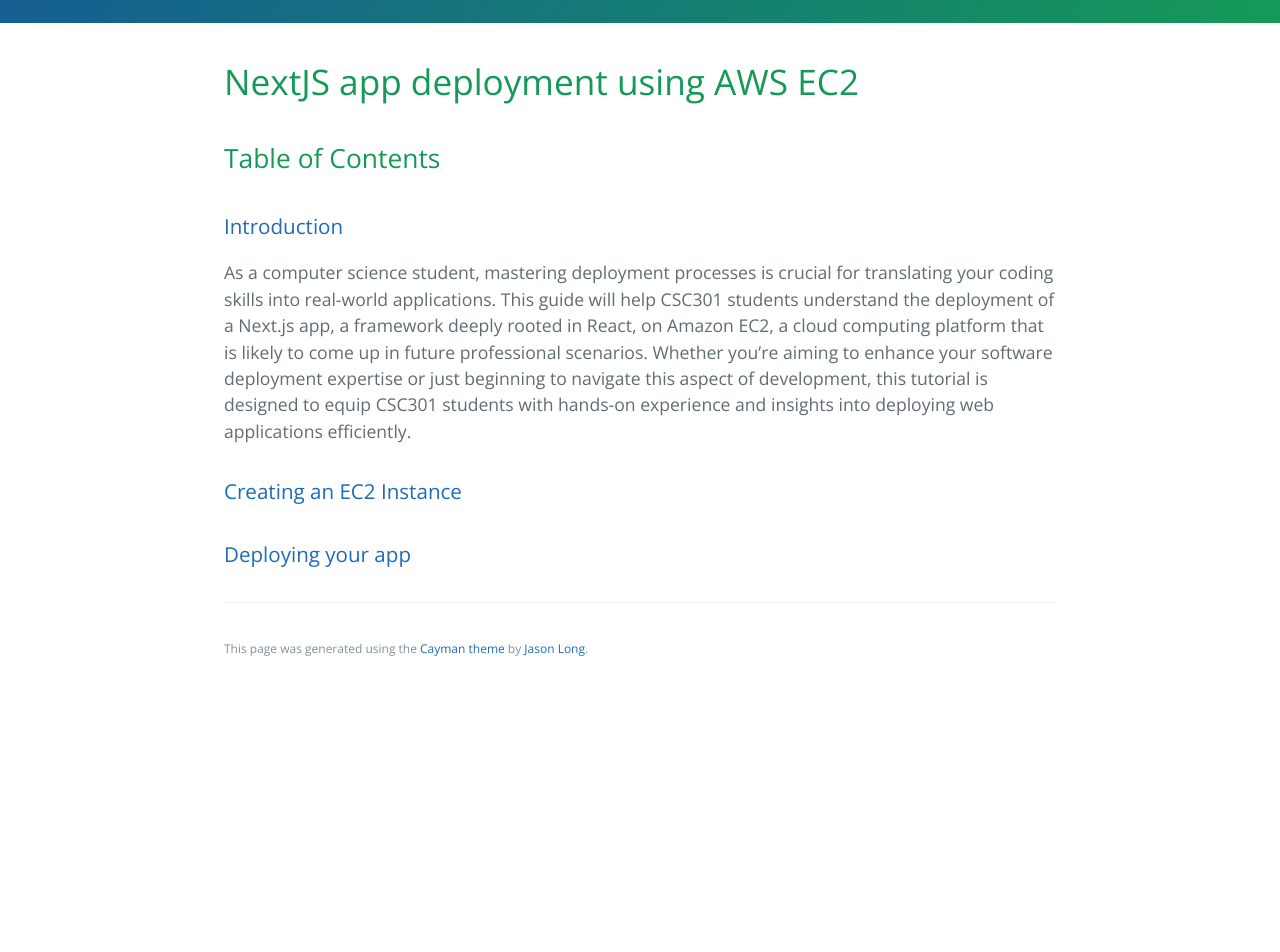
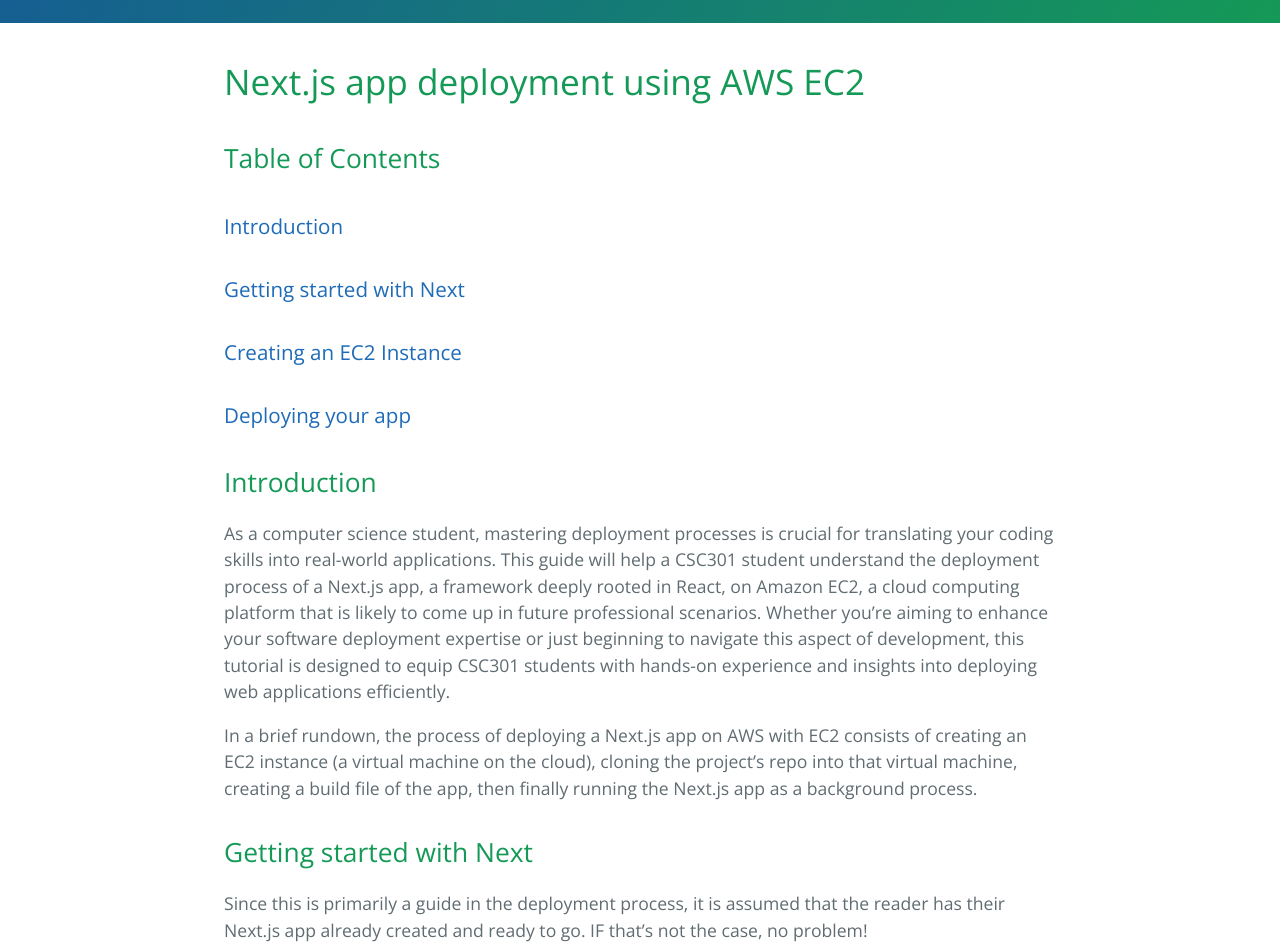
Before and after one commit to learning-software-engineering/learning-software-engineering.github.io, a Jekyll site: the page built from Topics/Development_Process/NextJS_AWS_Deployment.md, in a window 1280 px wide and 1400 px high, scrolled down 283 px. Shown: the top 952 px of the window. Built offline with Jekyll 4.4.1, drawn with Linux system fonts in a browser that asks for light colours; our own code applies the rules of GitHub Pages for plain Markdown files; before the commit the page ends 974 px from its top, so only the background shows below that; some of the changed text lies outside the part shown.

Commit message:
Update NextJS_AWS_Deployment.md

```diff
--- a/Topics/Development_Process/NextJS_AWS_Deployment.md
+++ b/Topics/Development_Process/NextJS_AWS_Deployment.md
@@ -1,7 +1,36 @@
-# NextJS app deployment using AWS EC2
+# Next.js app deployment using AWS EC2
 
 ## Table of Contents
-### [Introduction](#intro-1)
-As a computer science student, mastering deployment processes is crucial for translating your coding skills into real-world applications. This guide will help CSC301 students understand the deployment of a Next.js app, a framework deeply rooted in React, on Amazon EC2, a cloud computing platform that is likely to come up in future professional scenarios. Whether you're aiming to enhance your software deployment expertise or just beginning to navigate this aspect of development, this tutorial is designed to equip CSC301 students with hands-on experience and insights into deploying web applications efficiently.
-### [Creating an EC2 Instance](#deployment-process-1)
+### [Introduction](#introduction-1)
+### [Getting started with Next](#getting-started-with-next-1)
+### [Creating an EC2 Instance](#creating-an-ec2-instance-1)
 ### [Deploying your app](#deploying-app-1)
+
+## Introduction
+As a computer science student, mastering deployment processes is crucial for translating your coding skills into real-world applications. This guide will help
+a CSC301 student understand the deployment process of a Next.js app, a framework deeply rooted in React, on Amazon EC2, a cloud computing platform that is likely to come up in future professional scenarios. Whether you're aiming to enhance your software deployment expertise or just beginning to navigate this aspect of development, this tutorial is designed to equip CSC301 students with hands-on experience and insights into deploying web applications efficiently.
+
+In a brief rundown, the process of deploying a Next.js app on AWS with EC2 consists of creating an EC2 instance (a virtual machine on the cloud), cloning the project's repo into that virtual machine, creating a build file of the app, then finally running the Next.js app as a background process.
+
+## Getting started with Next
+Since this is primarily a guide in the deployment process, it is assumed that the reader has their Next.js app already created and ready to go. IF that's not the case, no problem!
+
+Next.js is a react framework for the web, which enables you to create **full-stack** Web applications, all by extending React features. In addition to countless online rescources and excellent docs the Next.js team provides, getting started is even simpler with Next.js's command line interface tool, [`create-next-app`](https://nextjs.org/docs/app/api-reference/create-next-app). This helpful tool can really kickstart your development, and get your project off to a clean start.
+
+## Creating an EC2 Instance
+Now that you've hopefully got your hands a little dirty with Next.js develepment, its time to get your app off localhost and into the cloud! This process begins by creating an EC2 Instance.
+
+1) Log in to AWS, or create a free account.(Note you will need to provide credit card information, but as long as you only use free services, you won't get billed).
+2) Navigate to the **EC2 Dashboard**. ![image](https://github.com/learning-software-engineering/learning-software-engineering.github.io/assets/62919149/935781b1-e426-453c-84d6-4dec25e53901)
+3) Create a new instance by clicking **Launch Instance**.
+4) Name your instance (name doesn't really matter), select the Ubuntu server for you Amazon Machine Image, select your desired instance type (micro for free tier), create a new RSA key pair(make sure you keep track of its location). That's it for config; select the **Launch Instance** button at the bottom of the screen.
+5) Locate your instance by navigating to **All Instances**, then select your newly created instance. Open the **Security** tab, and click the security groups tab.![image](https://github.com/learning-software-engineering/learning-software-engineering.github.io/assets/62919149/bc74382e-12b9-4041-9dc3-db1dcc61a8be)
+6) Head to **Edit Inbound Rules**, and create a new rule with Type = Custom, Port range = the port your app runs on(by default, it will be 3000), Source=IPv4.
+
+Now its time to connect to your EC2 instance from your machine.
+1) Open a terminal in the same directory as the .pem key file that your downloaded earlier when creating your key pair.
+2) Click the **Connect** tab while your EC2 instance is selected ![image](https://github.com/learning-software-engineering/learning-software-engineering.github.io/assets/62919149/709744fd-9472-4ea1-a6c9-58468fb9b80e)
+3) Copy and paste bullet point #3 and the example into your terminal and run both commands. Enter `yes` when asked if you wish to continue connecting. You should now be connected to your EC2 through shell!
+4) Next, run `sudo apt update`
+`curl -sL https://deb.nodesource.com/setup_lts.x | sudo -E bash -`
+`sudo apt-get install -y nodejs` to install sudo and NPM.
```
